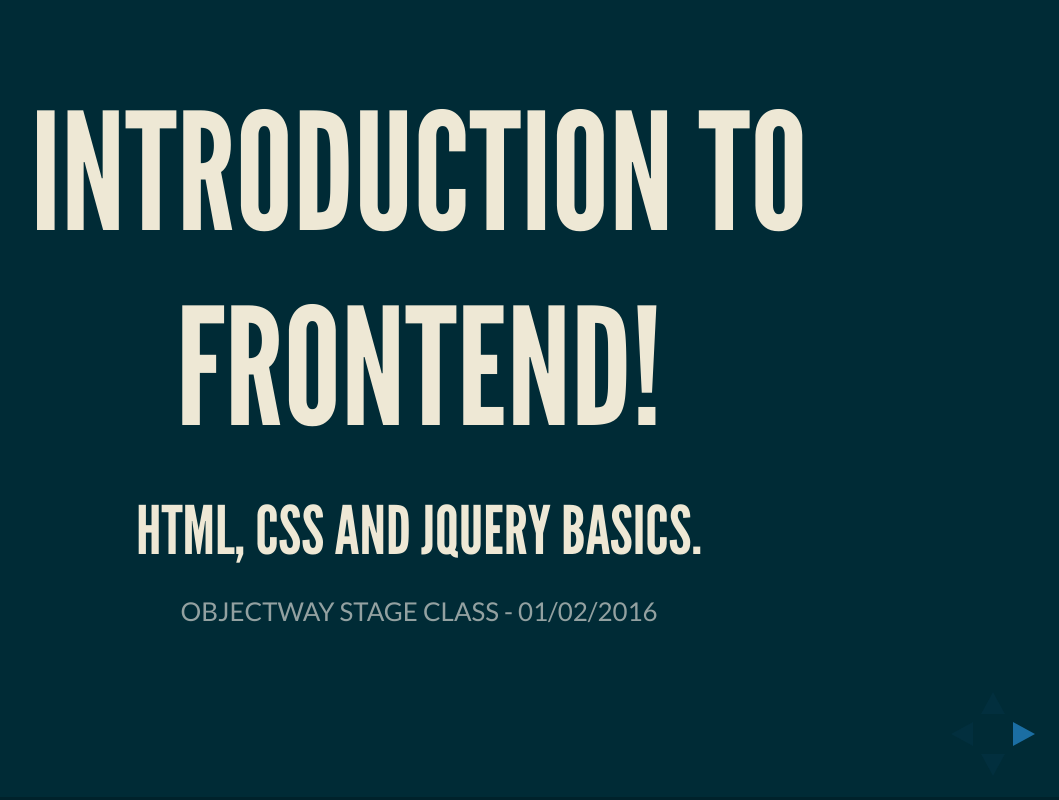
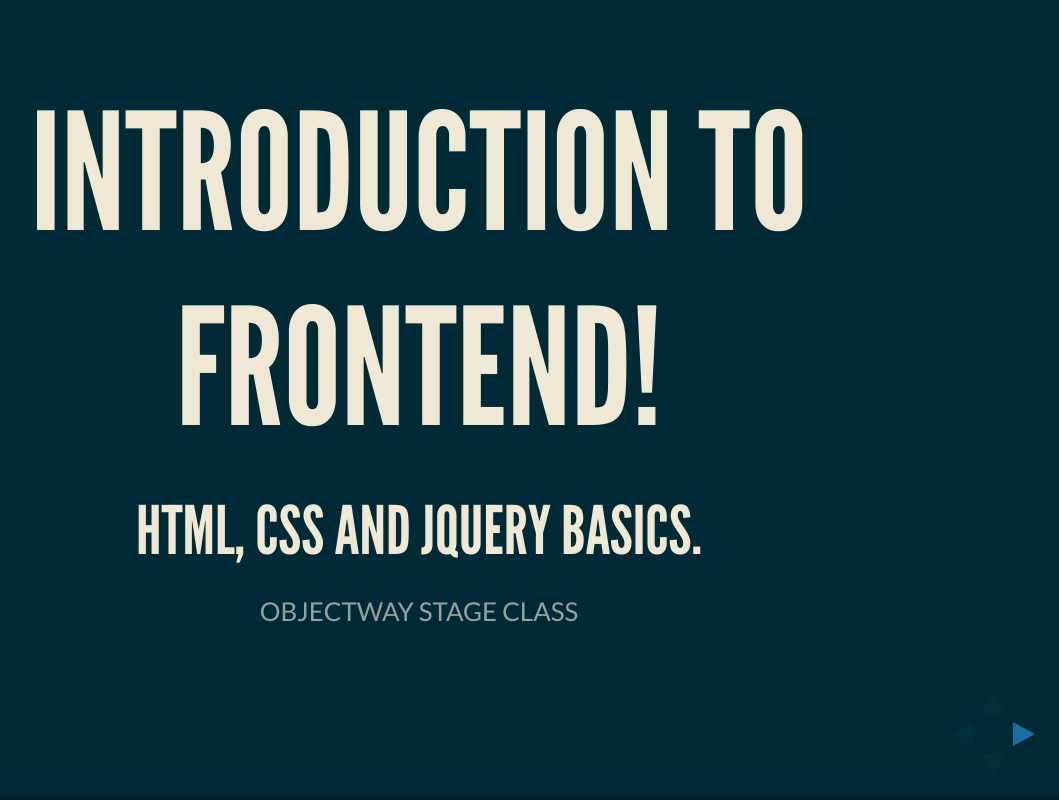
Before and after one commit to Objectway/html-css-stage, a website: page index.html in a window 1280 px wide. Shown: the whole page, without its empty margins (221-1280 px from the left). Drawn offline with Linux system fonts and the light colour scheme.

Commit message:
Small fixes.

```diff
--- a/index.html
+++ b/index.html
@@ -69,7 +69,7 @@
         <h1>Introduction to Frontend!</h1>
         <h3>HTML, CSS and jQuery basics.</h3>
         <p>
-          <small>OBJECTWAY STAGE CLASS - 01/02/2016</small>
+          <small>OBJECTWAY STAGE CLASS</small>
         </p>
       </section>
 
```
